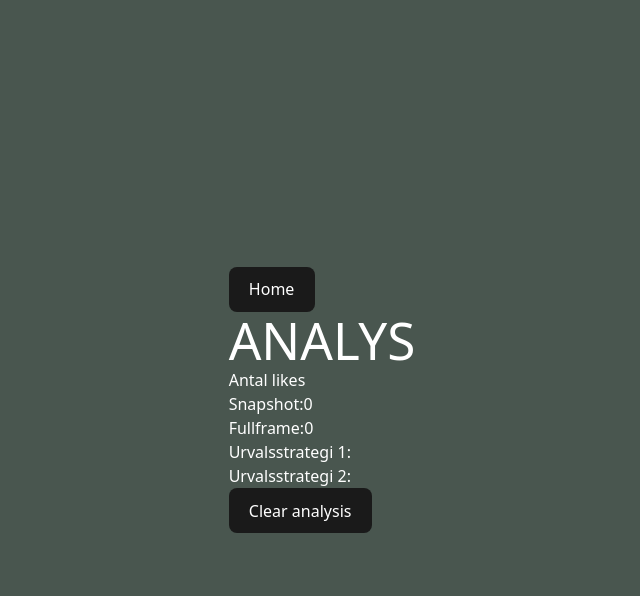
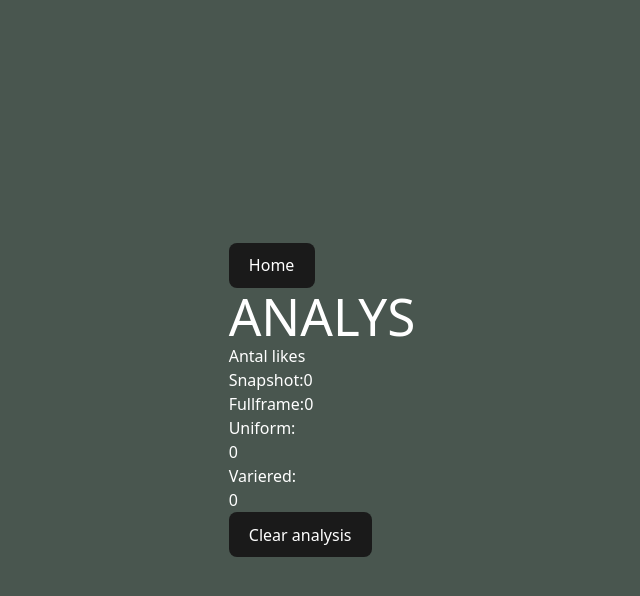
Before and after one commit to SorenMontazeri/GR8, a React app in the folder frontend/: page / in a window 1280 px wide. Both pictures are taken after a click on the button "Analys". Shown: the top 596 px of the page, without its empty margins (318-958 px from the left). Built offline with nearby package versions, Linux system fonts and the light colour scheme; no server answers; the HTML template or start-up script is replaced by a standard one.

Commit message:
like, settings - with lisas starrating

```diff
--- a/frontend/src/Analys.jsx
+++ b/frontend/src/Analys.jsx
@@ -92,13 +92,13 @@ function Analys({ goHome }) {
 
           <div className="pt-8 space-y-4 border-t border-gray-500/30">
             <div className="flex justify-between max-w-sm italic text-gray-200">
-              <p>Urvalsstrategi 1:</p>
-              <p className="text-[#FFCC00] not-italic font-bold">{stats.urval1}</p>
+              <p>Uniform:</p>
+              <p className="text-[#FFCC00] not-italic font-bold">{stats.uniform}</p>
             </div>
 
             <div className="flex justify-between max-w-sm italic text-gray-200">
-              <p>Urvalsstrategi 2:</p>
-              <p className="text-[#FFCC00] not-italic font-bold">{stats.urval2}</p>
+              <p>Variered:</p>
+              <p className="text-[#FFCC00] not-italic font-bold">{stats.varied}</p>
             </div>
           </div>
         </div>
```
Also changed, not shown: 1 other file (tests, documents, lock files or other folders).
